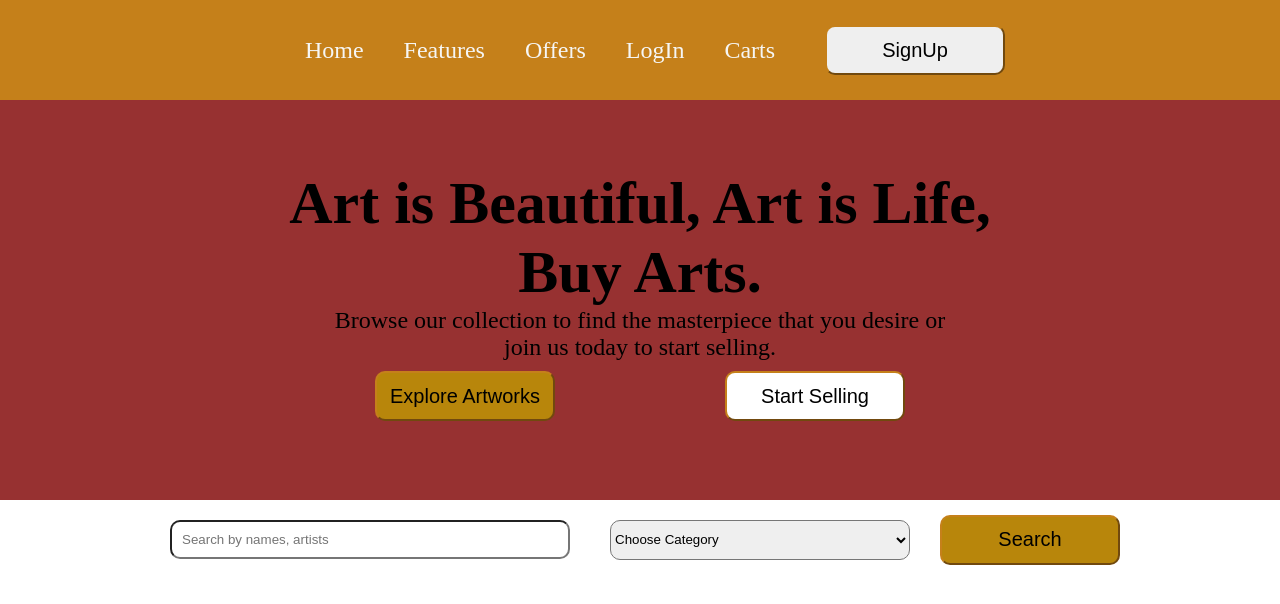
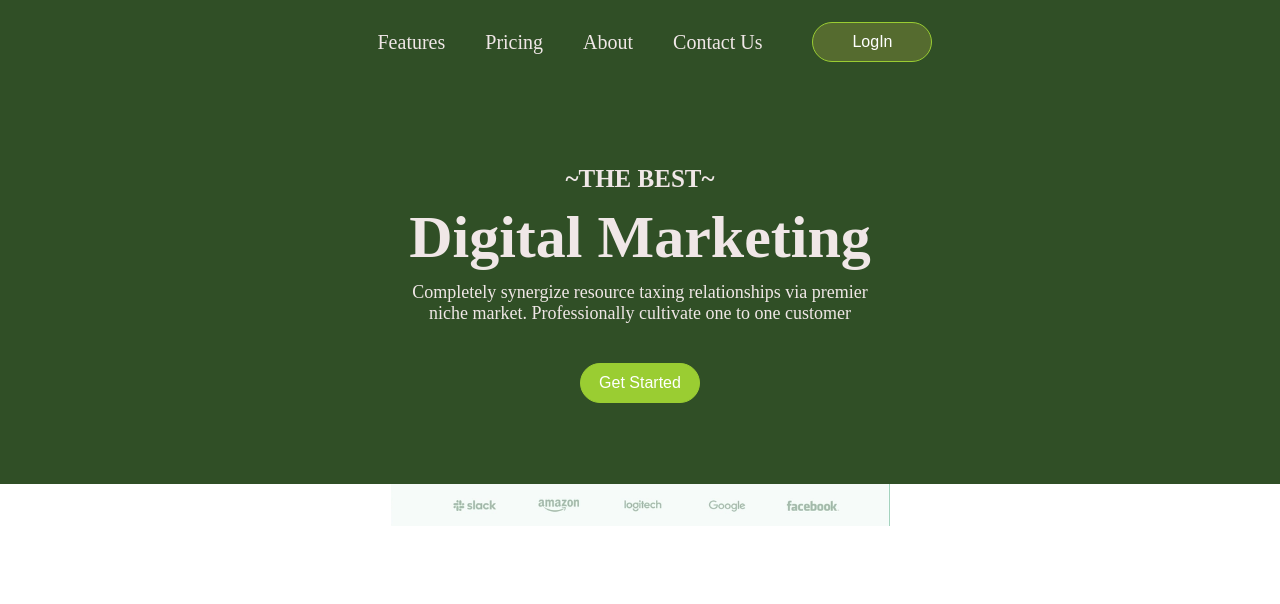
Before and after one commit to Olorunyomi69/MindArch, a React (Create React App) app: page / in a window 1280 px wide. Shown: the top 604 px of the page. Built offline with nearby package versions, Linux system fonts and the light colour scheme.

Commit message:
Project idea updated

```diff
--- a/src/App.js
+++ b/src/App.js
@@ -1,13 +1,13 @@
 import './App.css';
 import Header from './Components/Header';
-import SearchBox from './Components/SearchBox';
+import Partners from './Partners';
 
 
 function App() {
   return (
     <div>
       <Header/>
-      <SearchBox/>
+      <Partners/>
 
     </div>
 
--- a/src/Components/Button.css
+++ b/src/Components/Button.css
@@ -1,13 +1,13 @@
 button{
-  color: black;
-  font-size: 20px;
-  padding: 8px;
-  border-radius: 10px;
+  color: #fff;
+  font-size: 16px;
+  padding: 5px;
+  border: 1px solid yellowgreen;
+  border-radius: 50px;
   margin: 10px 0px;
   cursor: pointer;
-  border-color: #c5801a;
   box-shadow: 5px;
-  width: 180px;
-  height: 50px;
+  width: 120px;
+  height: 40px;
   margin: 10px;
 }
--- a/src/Components/Header.css
+++ b/src/Components/Header.css
@@ -1,5 +1,5 @@
 .header{
-    background-color: #973131;
+    background-color: #304F26;
 }
 .main-nav{
     display: flex;
@@ -9,7 +9,7 @@
     list-style: none;
     font-size: 18px;
     margin: 0;
-    height:100px
+    height: 84px;
 }
 
 
@@ -19,22 +19,26 @@ li{
 }
 a{
     text-decoration: none;
-    color: #f6f6f5;
-    font-size: 24px;
+    color: #f0e7e7;
+    font-size: 20px;
 }
 
-h1{
+.header{
     margin: 0;
     font-size: 60px;
 }
+span{
+    display: flex;
+    margin: 10px;
+    justify-content: center;
+    font-size: 25px;
+}
+p{
+    margin: 10px;
+    font-size: 18px;
+}
 
-p{
-    margin: 0;
-    font-size: 24px;
-}
-.Navbar{
-    background-color: #c5801a;
-}
+
 
 .cover{
     display: flex;
@@ -43,11 +47,11 @@ p{
     justify-content: center;
     align-items: center;
     height: 50vh;
+    color: #f0e7e7;
     margin: 0;
 }
 
 .Button{
     display: flex;
-    gap: 150px;
 
 }
--- a/src/Components/Header.js
+++ b/src/Components/Header.js
@@ -8,22 +8,21 @@ const Header = () => {
     <div className='header'>
     <div className='Navbar'>
         <ul className='main-nav'>
-            <li><a href='www.google.com'>Home</a></li>
             <li><a href='www.google.com'>Features</a></li>
-            <li><a href='www.google.com'>Offers</a></li>
-            <li><a href='www.google.com'>LogIn</a></li>
-            <li><a href='www.google.com'>Carts</a></li>
-            <li><button>SignUp</button></li>
+            <li><a href='www.google.com'>Pricing</a></li>
+            <li><a href='www.google.com'>About</a></li>
+            <li><a href='www.google.com'>Contact Us</a></li>
+            <li><button style={{backgroundColor: "darkOlivegreen"}}>LogIn</button></li>
         </ul>
 
     </div>
 
       <div className='cover'>
-        <h1> Art is Beautiful, Art is Life, <br/> Buy Arts.</h1>
-        <p>Browse our collection to find the masterpiece that you desire or<br/> join us today to start selling.</p>
+        <h1 className='header'> <span> ~THE BEST~ </span>Digital Marketing</h1>
+        <p>Completely synergize resource taxing relationships via premier<br/> niche market. Professionally cultivate one to one customer</p>
         <div className='Button'>
-        <Button color={'DarkGoldenrod'}  text={'Explore Artworks'} />
-        <Button color={'white'}  text={'Start Selling'} />
+        <Button color={'yellowgreen'}  text={'Get Started'} />
+
         </div>
 
       </div>
--- /dev/null
+++ b/src/Partners.css
@@ -0,0 +1,7 @@
+.Partners{
+    display: flex;
+    text-align: center;
+    justify-content: center;
+    align-items: center;
+
+}
--- /dev/null
+++ b/src/Partners.js
@@ -0,0 +1,14 @@
+import React from 'react';
+import './Partners.css';
+import logos from './logos.PNG';
+
+const Partners = () => {
+  return (
+    <div className='Partners'>
+        <img src={logos} alt="logo" />
+
+    </div>
+  )
+}
+
+export default Partners
```
Also changed, not shown: src/Features.js (added, +15 -0 lines), src/Features.css (added), src/logos.PNG (added).
